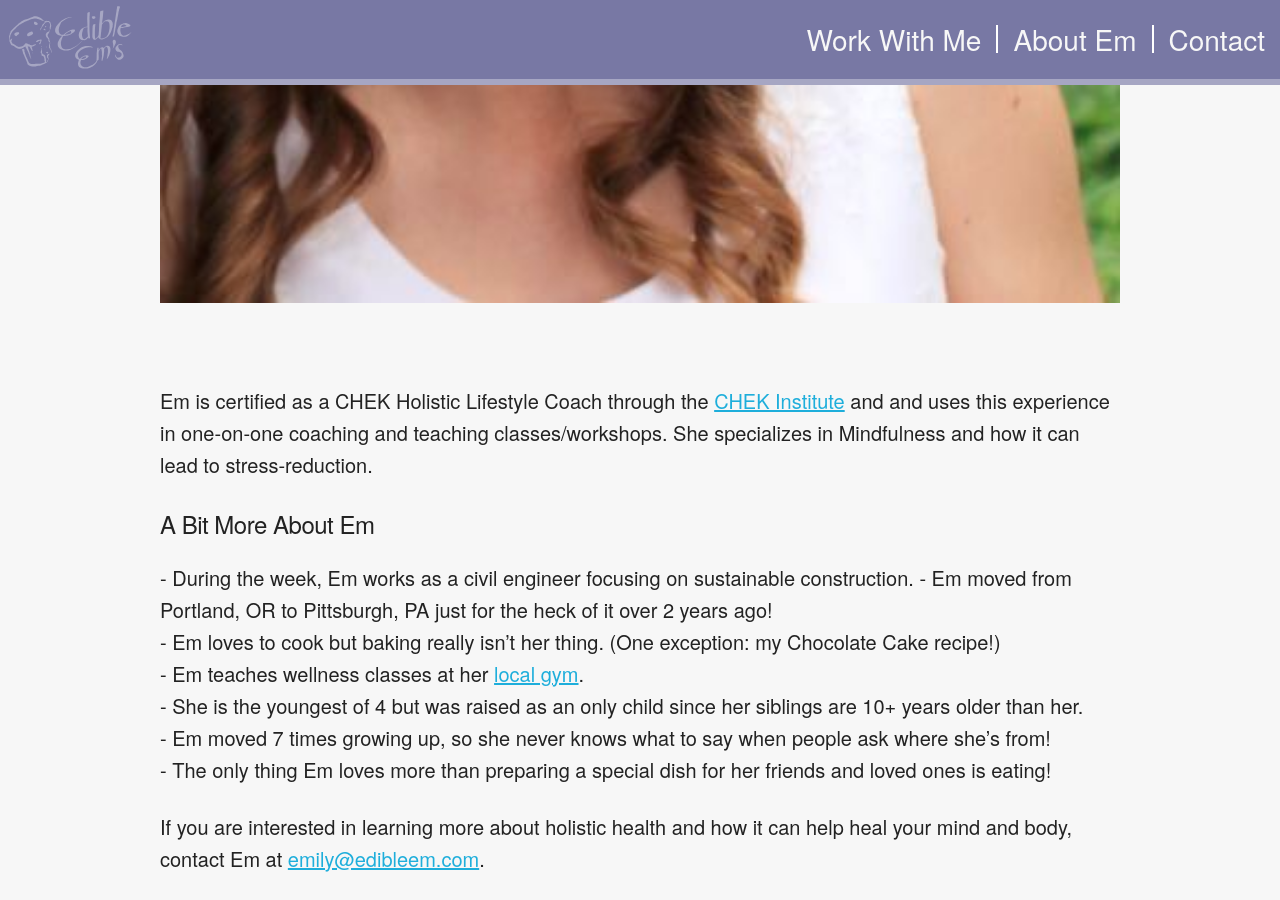
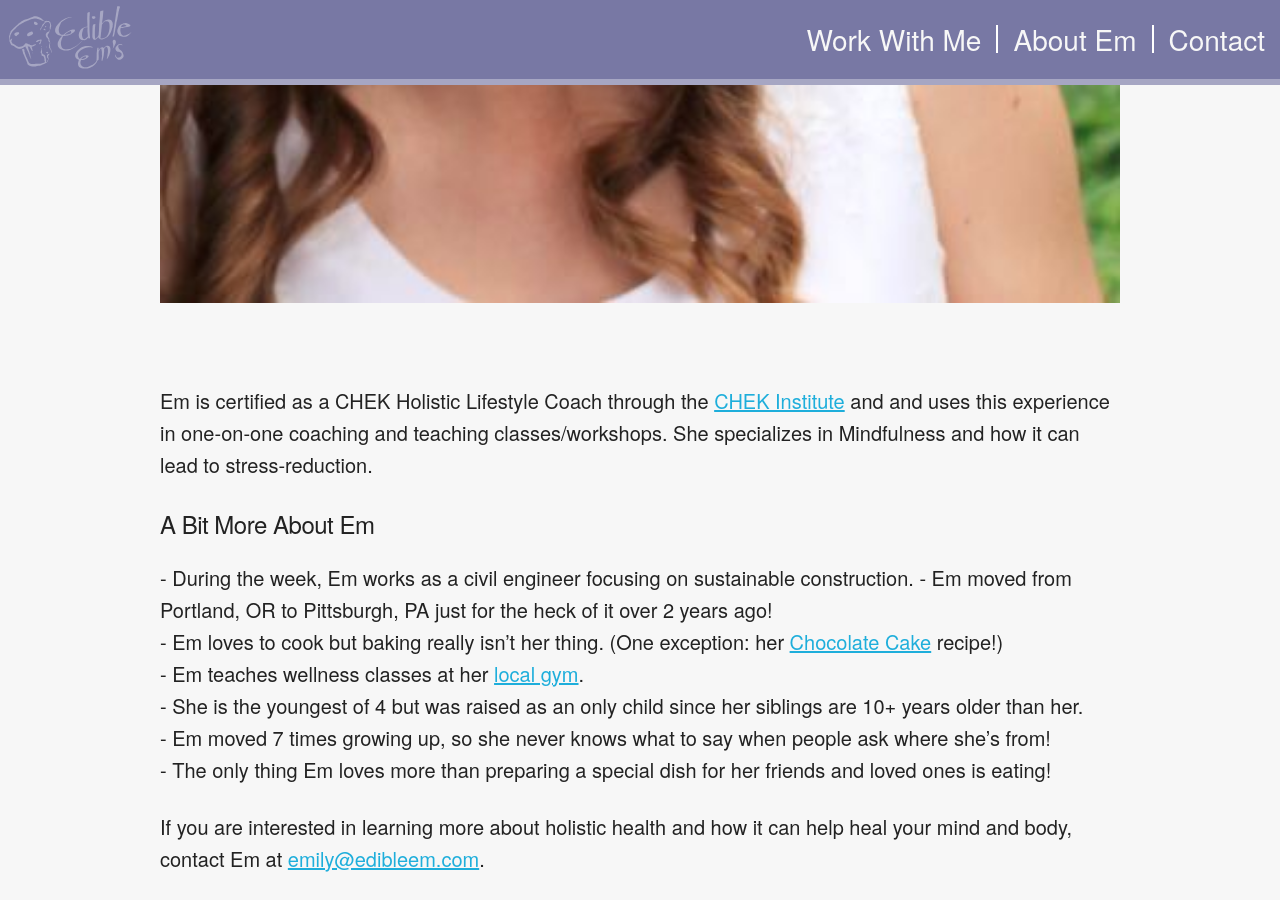
Before and after one commit to RubenSandwich/EdibleEms, a Jekyll site: the page built from about.html, in a window 1280 px wide and 900 px high, scrolled down 1028 px. Built offline with Jekyll 4.4.1, drawn with Linux system fonts in a browser that asks for light colours.

Commit message:
Update about.md

```diff
--- a/_pages/about.md
+++ b/_pages/about.md
@@ -14,7 +14,7 @@ Em is certified as a CHEK Holistic Lifestyle Coach through the
 ##### A Bit More About Em
 \- During the week, Em works as a civil engineer focusing on sustainable construction.
 \- Em moved from Portland, OR to Pittsburgh, PA just for the heck of it over 2 years ago!
-\- Em loves to cook but baking really isn't her thing. (One exception: my Chocolate Cake recipe!)
+\- Em loves to cook but baking really isn't her thing. (One exception: her [Chocolate Cake](http://edibleem.com/dense-chocolate-cake-with-chocolate-drizzle) recipe!)
 \- Em teaches wellness classes at her [local gym](https://www.pittsburghfitnessproject.com/).
 \- She is the youngest of 4 but was raised as an only child since her siblings are 10+ years older than her.
 \- Em moved 7 times growing up, so she never knows what to say when people ask where she’s from!
```
